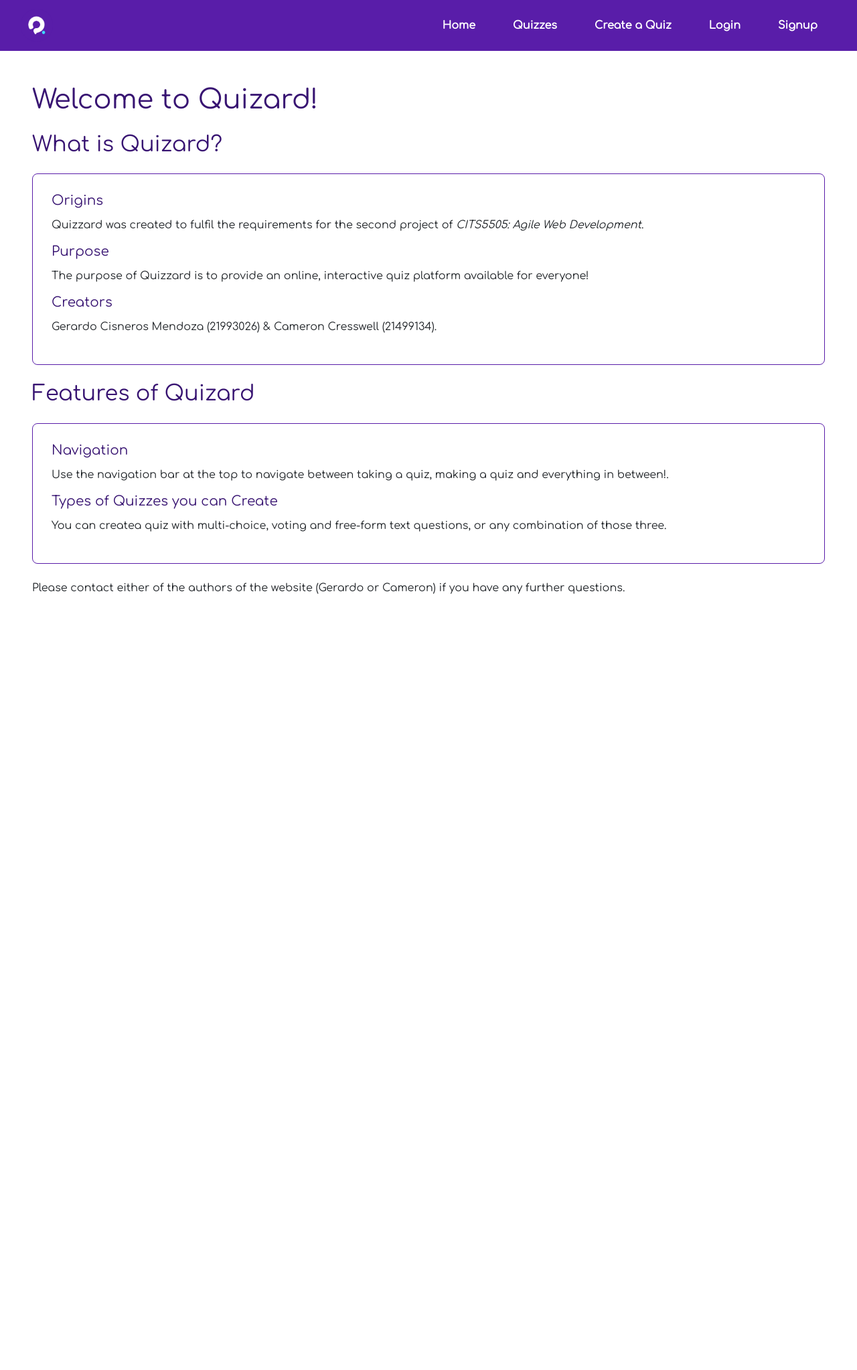
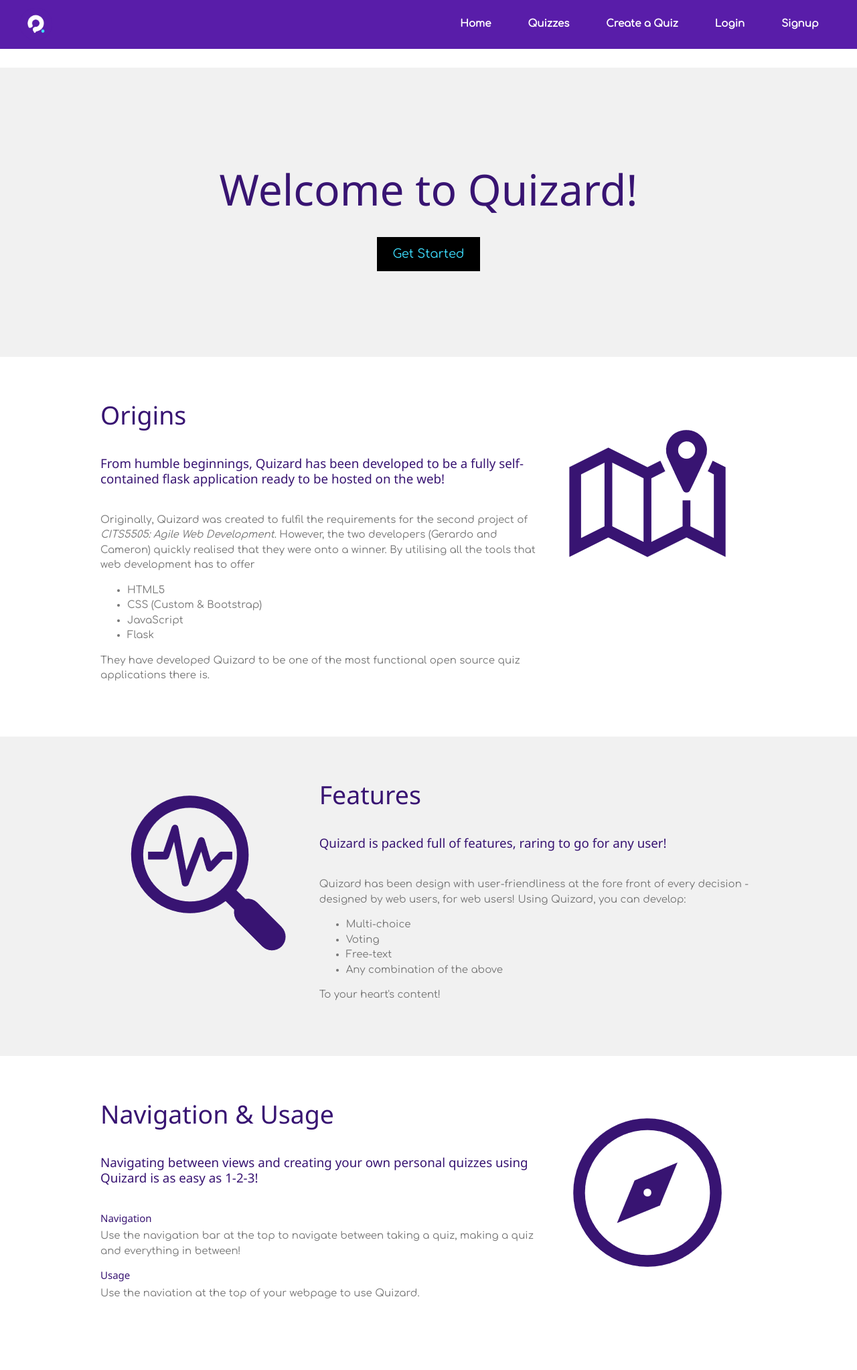
Before and after one commit to gerardocm/online-quiz-platform, a Flask app: page / in a window 1280 px wide. Shown: the whole page at 67% size. Before the commit the page ends 887 px from the top, so only its background shows below. Run offline with Flask 2, Linux system fonts and the light colour scheme; some libraries are stand-ins or nearby versions.

Commit message:
Updated homepage

```diff
--- a/onlinequiz/templates/base.html
+++ b/onlinequiz/templates/base.html
@@ -5,7 +5,8 @@
   <meta name="viewport" content="width=device-width, initial-scale=1.0">
   <!-- Favicon -->
   <link rel="shortcut icon" href="{{ url_for('static', filename='favicon.ico') }}">
-
+  <!-- W3Schools Custom CSS -->
+  <link rel="stylesheet" href="https://www.w3schools.com/w3css/4/w3.css">
   <!-- JQuery -->
   <script src="https://code.jquery.com/jquery-3.5.0.min.js" integrity="sha256-xNzN2a4ltkB44Mc/Jz3pT4iU1cmeR0FkXs4pru/JxaQ=" crossorigin="anonymous"></script>
   <!-- Bootstap 4 -->
--- a/onlinequiz/templates/index.html
+++ b/onlinequiz/templates/index.html
@@ -5,50 +5,87 @@
 {% endblock %}
 
 {% block main %}
-<div class="content-homepage">
+
+<!-- Header -->
+<header class="w3-container w3-light-grey w3-center" style="padding:128px 16px">
   {% if cuser and cuser.is_authenticated %}
-    <h1>Hi {{cuser.first_name}}, welcome to Quizard!</h1>
+  <h1 class="w3-margin w3-jumbo">Hi {{cuser.first_name}}, welcome to Quizard!</h1>
   {% else %}
-    <h1>Welcome to Quizard!</h1>
+  <h1 class="w3-margin w3-jumbo">Welcome to Quizard!</h1>
   {% endif %}
-</div>
+  <div class="w3-button w3-black w3-padding-large w3-large w3-margin-top"><a href="#firstGrid">Get Started</a></div>
+</header>
 
-<div class="content-homepage">
-  <h2 class="text-left my-4">What is Quizard?</h2>
-  <div class="my-4" id="container-filter">
-    <div class="card w-100 my-4 px-2 py-2">
-      <div class="card-body">
-        <h5 class="card-title">Origins</h5>
-        <p>Quizzard was created to fulfil the requirements for the second project of <em>CITS5505: Agile Web
-            Development</em>.</p>
-        <h5 class="card-title">Purpose</h5>
-        <p>The purpose of Quizzard is to provide an online, interactive quiz platform available for everyone!
-        </p>
-        <h5 class="card-title">Creators</h5>
-        <p>Gerardo Cisneros Mendoza (21993026) &amp; Cameron Cresswell (21499134).</p>
-      </div>
+<!-- First Grid -->
+<div id="firstGrid" class="w3-row-padding w3-padding-64 w3-container">
+  <div class="w3-content">
+    <div class="w3-twothird">
+      <h1>Origins</h1>
+      <h5 class="w3-padding-32">From humble beginnings, Quizard has been developed to be a fully self-contained flask
+        application ready to be hosted on the web!</h5>
+      <h6></h6>
+      <p class="w3-text-grey">Originally, Quizard was created to fulfil the requirements for the second project of
+        <em>CITS5505: Agile Web
+          Development</em>. However, the two developers (Gerardo and Cameron) quickly realised that they were onto a
+        winner. By utilising all the tools that web development has to offer</p>
+      <ul>
+        <li class="w3-text-grey">HTML5</li>
+        <li class="w3-text-grey">CSS (Custom &amp; Bootstrap)</li>
+        <li class="w3-text-grey">JavaScript</li>
+        <li class="w3-text-grey">Flask</li>
+      </ul>
+      <p class="w3-text-grey">They have developed Quizard to be one of the most functional open source quiz applications
+        there is.</p>
+    </div>
+
+    <div class="w3-third w3-center">
+      <img src="{{ url_for('static', filename='/img/OriginsLogo.png') }}"></img>
     </div>
   </div>
 </div>
 
-<div class="content-homepage">
-  <h2 class="text-left my-4">Features of Quizard</h2>
-  <div class="my-4" id="container-filter">
-    <div class="card w-100 my-4 px-2 py-2">
-      <div class="card-body">
-        <h5 class="card-title">Navigation</h5>
-        <p>Use the navigation bar at the top to navigate between taking a quiz, making a quiz and everything in
-          between!</em>.</p>
-        <h5 class="card-title">Types of Quizzes you can Create</h5>
-        <p>You can createa quiz with multi-choice, voting and free-form text questions, or any combination of
-          those three.</p>
-      </div>
+<!-- Second Grid -->
+<div class="w3-row-padding w3-light-grey w3-padding-64 w3-container">
+  <div class="w3-content">
+    <div class="w3-third w3-center">
+      <img src="{{ url_for('static', filename='/img/FeaturesLogo.png') }}"></img>
+    </div>
+    <div class="w3-twothird">
+      <h1>Features</h1>
+      <h5 class="w3-padding-32">Quizard is packed full of features, raring to go for any user!</h5>
+      <h6></h6>
+      <p class="w3-text-grey">Quizard has been design with user-friendliness at the fore front of every decision -
+        designed by web users, for web users! Using Quizard, you can develop:</p>
+      <ul>
+        <li class="w3-text-grey">Multi-choice</li>
+        <li class="w3-text-grey">Voting</li>
+        <li class="w3-text-grey">Free-text</li>
+        <li class="w3-text-grey">Any combination of the above</li>
+      </ul>
+      <p class="w3-text-grey">To your heart's content!</p>
     </div>
   </div>
 </div>
 
-<footer class="content-homepage">
-  <p>Please contact either of the authors of the website (Gerardo or Cameron) if you have any further questions.</p>
-</footer>
+<!-- Third Grid -->
+<div id="firstGrid" class="w3-row-padding w3-padding-64 w3-container">
+  <div class="w3-content">
+    <div class="w3-twothird">
+      <h1>Navigation &amp; Usage</h1>
+      <h5 class="w3-padding-32">Navigating between views and creating your own personal quizzes using Quizard is as easy
+        as 1-2-3!</h5>
+      <h6>Navigation</h6>
+      <p class="w3-text-grey">Use the navigation bar at the top to navigate between taking a quiz, making a quiz and
+        everything in
+        between!</p>
+      <h6>Usage</h6>
+      <p class="w3-text-grey">Use the naviation at the top of your webpage to use Quizard.</p>
+    </div>
+
+    <div class="w3-third w3-center">
+      <img src="{{ url_for('static', filename='/img/NavigationLogo.png') }}"></img>
+    </div>
+  </div>
+</div>
 
 {% endblock %}
```
Also changed, not shown: onlinequiz/static/img/FeaturesLogo.png (added), onlinequiz/static/img/NavigationLogo.png (added), onlinequiz/static/img/OriginsLogo.png (added).
